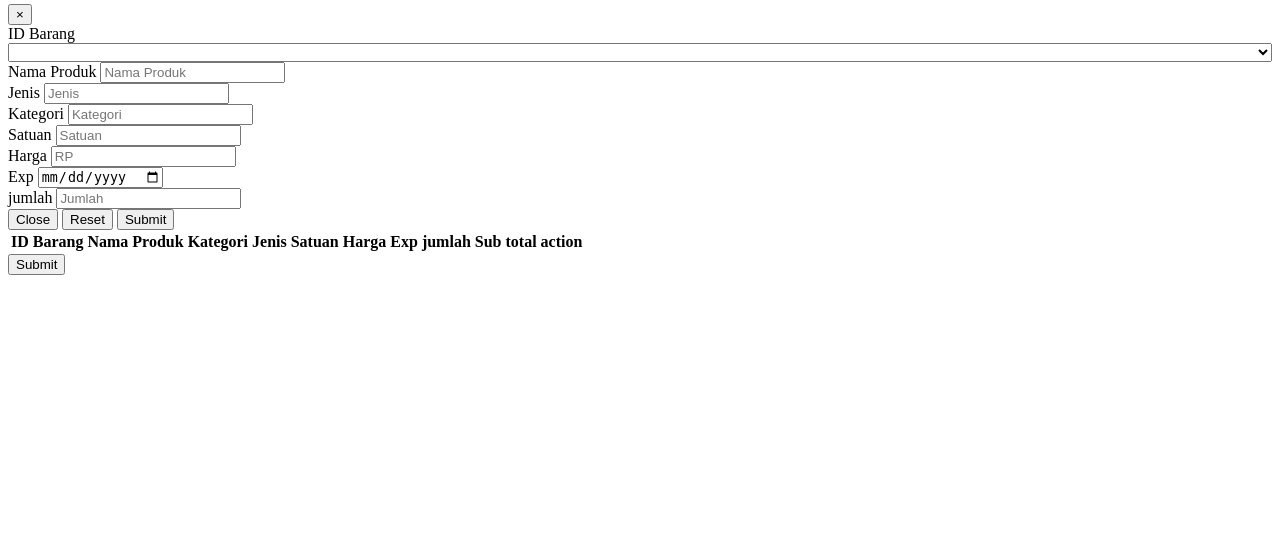
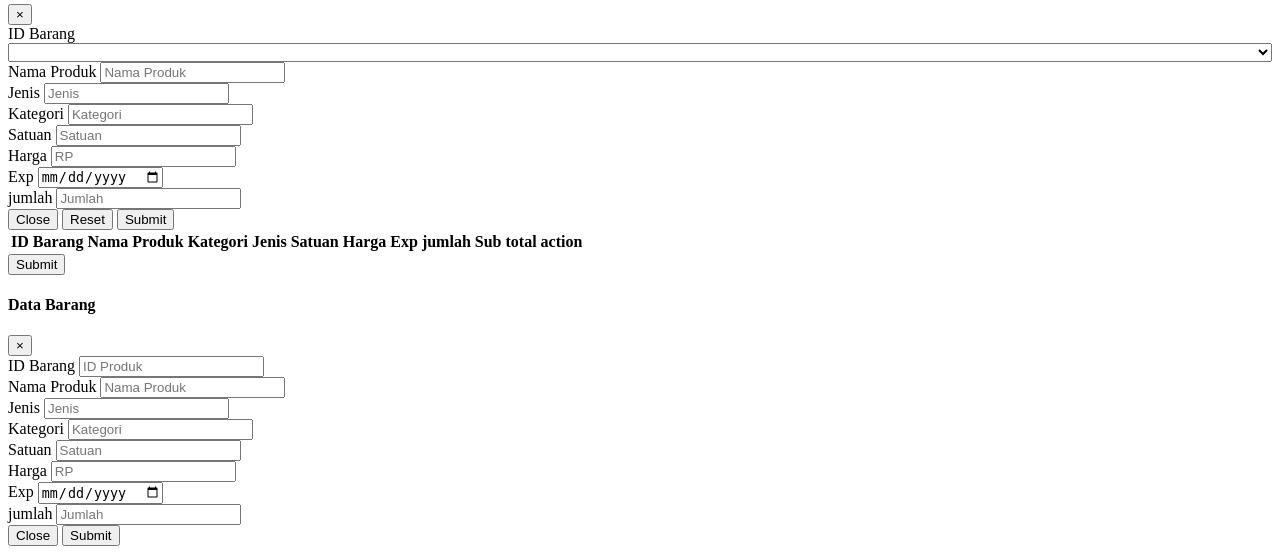
Before and after one commit to mochammadRozyAndreanSyah/puslit-koka, a PHP site: the page made by mypos/application/views/pemesanan_barang.php in a window 1280 px wide. Shown: the part 308-862 px from the top of the page. Before the commit the page ends 583 px from the top, so only its background shows below. Run offline with PHP 8.4, Linux system fonts and the light colour scheme; the template is opened without the code that fills it: most values are stand-ins (such as "Sample title", 1, 10 or a date in 2020); data that the repository does not hold is empty.

Commit message:
[#] detail cart

```diff
--- a/mypos/application/views/pemesanan_barang.php
+++ b/mypos/application/views/pemesanan_barang.php
@@ -132,7 +132,7 @@
                   <div class="modal-footer">
               <button type="button" class="btn btn-default" data-dismiss="modal">Close</button>
               <button type="reset" class="btn btn-danger">Reset</button>
-              <button type="button" id="modal-submit" class="btn btn-success" data-dismiss="modal">Submit</button>
+              <button type="button" id="add_cart" class="btn btn-success" data-dismiss="modal">Submit</button>
             </div>
           <!-- </form> -->
         </div>
@@ -172,16 +172,73 @@
     </section>
   </div>
 </div>
+
+<div class="modal fade" id="modal-edit">
+	<div class="modal-dialog modal-lg">
+		<div class="modal-content">
+			<div class="modal-header">
+				<h4 class="modal-title" id="myModalLabel">Data Barang</h4>
+				<button type="button" class="close" data-dismiss="modal" aria-label="Close">
+					<span aria-hidden="true">&times;</span>
+				</button>
+			</div>
+			<div class="modal-body">
+				<input type="hidden" class="form-control" id="edit_row_id" name="edit_row_id" required="required" readonly="readonly">
+				<div class="form-group">
+					<label class="control-label">ID Barang</label>
+					<input type="text" class="form-control" id="edit_id_barang_isi" name="edit_id_barang_isi" placeholder="ID Produk" required="required" readonly="readonly">
+				</div>
+				<div class="form-group">
+					<label class="control-label col-md-3 col-sm-3 col-xs-12">Nama Produk</label>
+					<input type="text" class="form-control" id="edit_nama_produk_isi" name="edit_nama_produk_isi" placeholder="Nama Produk" required="required" readonly="readonly">
+				</div>
+				<div class="form-group">
+					<label class="control-label col-md-3 col-sm-3 col-xs-12">Jenis</label>
+					<input type="text" class="form-control" id="edit_jenis_isi" name="edit_jenis_isi" placeholder="Jenis" required="required" readonly="readonly">
+				</div>
+				<div class="form-group">
+					<label class="control-label col-md-3 col-sm-3 col-xs-12">Kategori</label>
+					<input type="text" class="form-control" id="edit_kategori_isi" name="edit_kategori_isi" placeholder="Kategori" required="required" readonly="readonly">
+				</div>
+				<div class="form-group">
+					<label class="control-label col-md-3 col-sm-3 col-xs-12">Satuan</label>
+					<input type="text" class="form-control" id="edit_satuan_isi" name="edit_satuan_isi" placeholder="Satuan" required="required" readonly="readonly">
+				</div>
+				<div class="form-group">
+					<label class="control-label col-md-3 col-sm-3 col-xs-12">Harga</label>
+					<input type="text" min="0" class="form-control" id="edit_harga_isi" name="edit_harga_isi" placeholder="RP" required="required" readonly="readonly">
+				</div>
+				<div class="form-group">
+					<label class="control-label col-md-3 col-sm-3 col-xs-12">Exp</label>
+					<input type="date" class="form-control" id="edit_exp_isi" name="edit_exp_isi" required="required">
+				</div>
+				<div class="form-group">
+					<label class="control-label col-md-3 col-sm-3 col-xs-12">jumlah</label>
+					<input type="number" min="0" class="form-control" id="edit_stock_isi" name="edit_stock_isi" placeholder="Jumlah" required="required">
+				</div>
+				<div class="modal-footer">
+					<button type="button" class="btn btn-default" data-dismiss="modal">Close</button>
+					<button type="button" id="edit_data_cart" class="btn btn-success" data-dismiss="modal">Submit</button>
+				</div>
+			</div>
+		</div>
+	</div>
+</div>
+
 <script>
 $(document).ready(function() {
+	$('#pemesanan').load("<?php echo base_url('pemesanan_barang/load_cart'); ?>");
+
 	$("#id_barang_isi").select2({
 		placeholder: "Masukkan no Kode barang",
 		minimumInputLength: 1
 	});
+
 	$("#id_customers").select2({
 		placeholder: "Masukkan ID Customers",
 		minimumInputLength: 1
 	});
+
 	$("#id_customers").on("change", function() {
 		var id_customers = $("#id_customers").val();
 		$.ajax({
@@ -203,7 +260,6 @@
 
 	$("#id_barang_isi").on("change", function() {
 		var id_barang = $("#id_barang_isi").val();
-
 		$.ajax({
 			url: "<?php echo base_url("pemesanan_barang/data_barang") ?>",
 			type: "POST",
@@ -222,37 +278,6 @@
 		})
 	});
 
-//modal
-	// $("#modal-submit").on("click", function() {
-	// 	var id_barang_isi = $("#id_barang_isi").val();
-	// 	var nama_produk_isi = $("#nama_produk_isi").val();
-	// 	var jenis_isi = $("#jenis_isi").val();
-	// 	var kategori_isi = $("#kategori_isi").val();
-	// 	var satuan_isi = $("#satuan_isi").val();
-	// 	var harga_isi = $("#harga_isi").val();
-	// 	var exp_isi = $("#exp_isi").val();
-	// 	var stock_isi = $("#stock_isi").val();
-
-	// 	$.ajax({
-	// 		url: "<?php echo base_url("Data_barang/tambah") ?>",
-	// 		type: "POST",
-	// 		data: {
-	// 			id_barang_isi: id_barang_isi,
-	// 			nama_produk_isi: nama_produk_isi,
-	// 			jenis_isi: jenis_isi,
-	// 			kategori_isi: kategori_isi,
-	// 			satuan_isi: satuan_isi,
-	// 			harga_isi: harga_isi,
-	// 			exp_isi: exp_isi,
-	// 			stock_isi: stock_isi,
-	// 		},
-	// 		cache: false,
-	// 		success: function(data) {
-	// 			console.log('success')
-	// 		}
-	// 	})
-	// });
-
 	$('#add_cart').on('click', function() {
 		var barang = $("#id_barang_isi").val();
 		var nama_produk = $("#nama_produk_isi").val();
@@ -261,11 +286,10 @@
 		var jenis = $("#jenis_isi").val();
 		var kategori = $("#kategori_isi").val();
 		var satuan = $("#satuan_isi").val();
-		var exp = $("#single_cal4").val();
+		var exp = $("#exp_isi").val();
 
 		$.ajax({
-
-			url: "<?php echo base_url('kasir/pembelian_obat/cart'); ?>",
+			url: "<?php echo base_url('pemesanan_barang/cart'); ?>",
 			method: "POST",
 			data: {
 				barang: barang,
@@ -278,7 +302,7 @@
 				exp: exp
 			},
 			success: function(data) {
-				$('#pemesanan').html(data);
+				$('#pemesanan').load("<?php echo base_url('pemesanan_barang/load_cart'); ?>");
 				document.getElementById("id_barang_isi").value = "";
 				document.getElementById("nama_produk_isi").value = "";
 				document.getElementById("stock_isi").value = "";
@@ -291,22 +315,43 @@
 	});
 });
 
-$('#pemesanan').load("<?php echo base_url('pemesanan_barang/load_cart'); ?>");
+function editCart(row, id, nama, kategori, jenis, satuan, harga, exp, qty) {edit_row_id
+	$("#edit_row_id").val(row);
+	$("#edit_id_barang_isi").val(id);
+	$("#edit_nama_produk_isi").val(nama);
+	$("#edit_stock_isi").val(qty);
+	$("#edit_harga_isi").val(harga);
+	$("#edit_jenis_isi").val(jenis);
+	$("#edit_kategori_isi").val(kategori);
+	$("#edit_satuan_isi").val(satuan);
+	$("#edit_exp_isi").val(exp);
+}
 
-$(document).on('click', '#remove_cart', function() {
-	var row_id = $(this).attr("data-id");
+$('#edit_data_cart').on('click', function() {
+	$.ajax({
+		url: "<?php echo site_url('pemesanan_barang/updatekeranjang'); ?>",
+		method: "POST",
+		data: {
+			rowid: $("#edit_row_id").val(),
+			qty: $("#edit_stock_isi").val(),
+			exp: $("#edit_exp_isi").val()
+		},
+		success: function(data) {
+			$('#pemesanan').load("<?php echo base_url('pemesanan_barang/load_cart'); ?>");
+		}
+	});
+});
 
-
+function deleteCart(id) {
 	$.ajax({
 		url: "<?php echo site_url('pemesanan_barang/hapus_cart'); ?>",
 		method: "POST",
 		data: {
-			row_id: row_id
+			row_id: id
 		},
 		success: function(data) {
-			$('#pembelian').html(data);
+			$('#pemesanan').load("<?php echo base_url('pemesanan_barang/load_cart'); ?>");
 		}
 	});
-});
-
+}
 </script>
```
Also changed, not shown: mypos/application/controllers/Pemesanan_Barang.php (+2 -7 lines).
